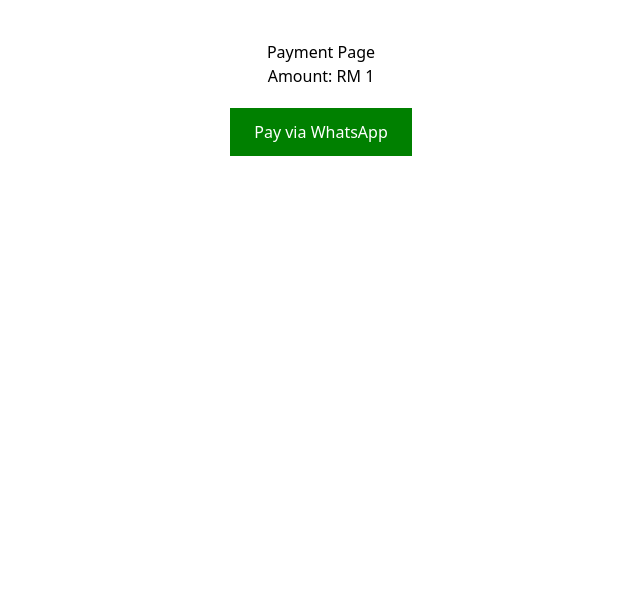
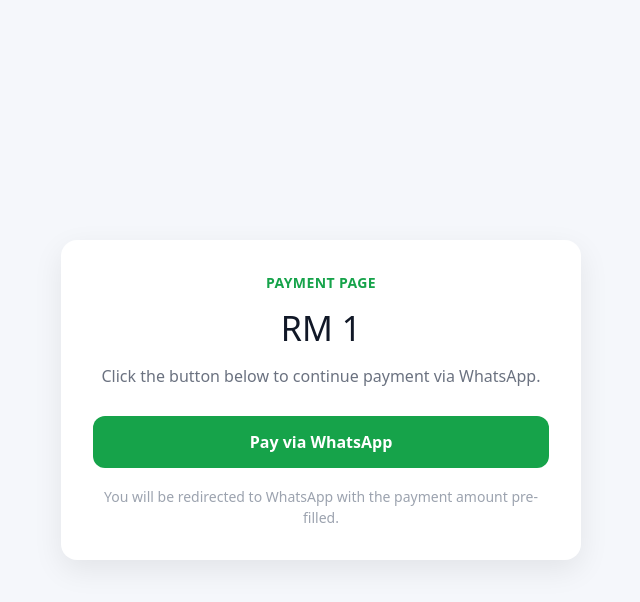
Before and after one commit to maizhakimm/pay-link, a Next.js app: page /pay/1 in a window 1280 px wide. Shown: the top 602 px of the page, without its empty margins (319-959 px from the left). Built offline with nearby package versions, Linux system fonts and the light colour scheme.

Commit message:
Update page.tsx

```diff
--- a/src/app/pay/[amount]/page.tsx
+++ b/src/app/pay/[amount]/page.tsx
@@ -1,25 +1,93 @@
 export default function PayPage({ params }: { params: { amount: string } }) {
+  const phone = '60163352087'
+  const message = `Hi, saya nak buat bayaran RM ${params.amount}. Boleh share details pembayaran?`
+  const whatsappLink = `https://wa.me/${phone}?text=${encodeURIComponent(message)}`
+
   return (
-    <main style={{ padding: '40px', textAlign: 'center' }}>
-      <h1>Payment Page</h1>
+    <main
+      style={{
+        minHeight: '100vh',
+        display: 'flex',
+        alignItems: 'center',
+        justifyContent: 'center',
+        background: '#f5f7fb',
+        padding: '24px',
+      }}
+    >
+      <div
+        style={{
+          width: '100%',
+          maxWidth: '520px',
+          background: '#ffffff',
+          borderRadius: '16px',
+          padding: '32px',
+          boxShadow: '0 10px 30px rgba(0,0,0,0.08)',
+          textAlign: 'center',
+        }}
+      >
+        <p
+          style={{
+            margin: 0,
+            color: '#16a34a',
+            fontWeight: 700,
+            fontSize: '14px',
+            letterSpacing: '0.4px',
+          }}
+        >
+          PAYMENT PAGE
+        </p>
 
-      <h2>Amount: RM {params.amount}</h2>
+        <h1
+          style={{
+            marginTop: '10px',
+            marginBottom: '10px',
+            fontSize: '34px',
+            color: '#111827',
+          }}
+        >
+          RM {params.amount}
+        </h1>
+
+        <p
+          style={{
+            marginTop: 0,
+            marginBottom: '28px',
+            color: '#6b7280',
+            fontSize: '16px',
+          }}
+        >
+          Click the button below to continue payment via WhatsApp.
+        </p>
 
         <a
-  href={`https://wa.me/60163352087?text=Hi, I want to pay RM ${params.amount}`}
+          href={whatsappLink}
           target="_blank"
->
-  <button
           style={{
-      padding: '12px 24px',
-      backgroundColor: 'green',
-      color: 'white',
-      marginTop: '20px'
+            display: 'inline-block',
+            width: '100%',
+            boxSizing: 'border-box',
+            padding: '14px 18px',
+            borderRadius: '12px',
+            background: '#16a34a',
+            color: '#ffffff',
+            textDecoration: 'none',
+            fontSize: '16px',
+            fontWeight: 700,
           }}
         >
           Pay via WhatsApp
-  </button>
         </a>
+
+        <p
+          style={{
+            marginTop: '18px',
+            color: '#9ca3af',
+            fontSize: '14px',
+          }}
+        >
+          You will be redirected to WhatsApp with the payment amount pre-filled.
+        </p>
+      </div>
     </main>
   )
 }
```
Lines whose indentation alone changed are shown as unchanged.
